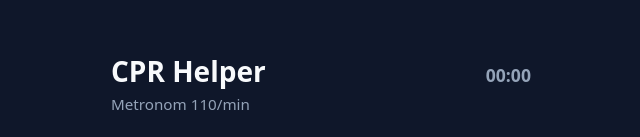
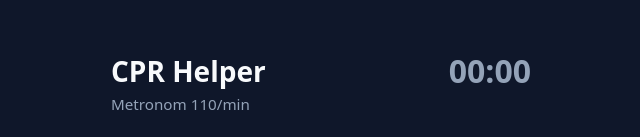
Before and after one commit to leonard-roepcke/cpr-helper-app, a website built with Vite: page index.html in a window 1280 px wide. Shown: the part 132-269 px from the top of the page, without its empty margins (319-959 px from the left). Built offline with nearby package versions, Linux system fonts and the light colour scheme; what @capacitor/core would draw is missing.

Commit message:
Release v1.8.1.
## v1.8.1 – Größerer Timer

- Session-Timer rechts neben der Überschrift ist deutlich größer und besser lesbar

## Android APK installieren

1. `cpr-helper-v1.8.1.apk` herunterladen
2. Ggf. „Installation aus unbekannten Quellen“ erlauben
3. APK öffnen und installieren (bestehende Version wird ersetzt)

```diff
--- a/package.json
+++ b/package.json
@@ -1,6 +1,6 @@
 {
   "name": "cpr-helper-app",
-  "version": "1.8.0",
+  "version": "1.8.1",
   "private": true,
   "type": "module",
   "scripts": {
--- a/src/style.css
+++ b/src/style.css
@@ -49,7 +49,7 @@ body {
 
 .header-row {
   display: flex;
-  align-items: baseline;
+  align-items: center;
   justify-content: space-between;
   gap: 1rem;
 }
@@ -61,8 +61,9 @@ body {
 }
 
 .timer {
-  font-size: 1.1rem;
-  font-weight: 600;
+  font-size: 2rem;
+  font-weight: 700;
+  line-height: 1;
   font-variant-numeric: tabular-nums;
   color: var(--muted);
   flex-shrink: 0;
```
Also changed, not shown: 1 other file.
